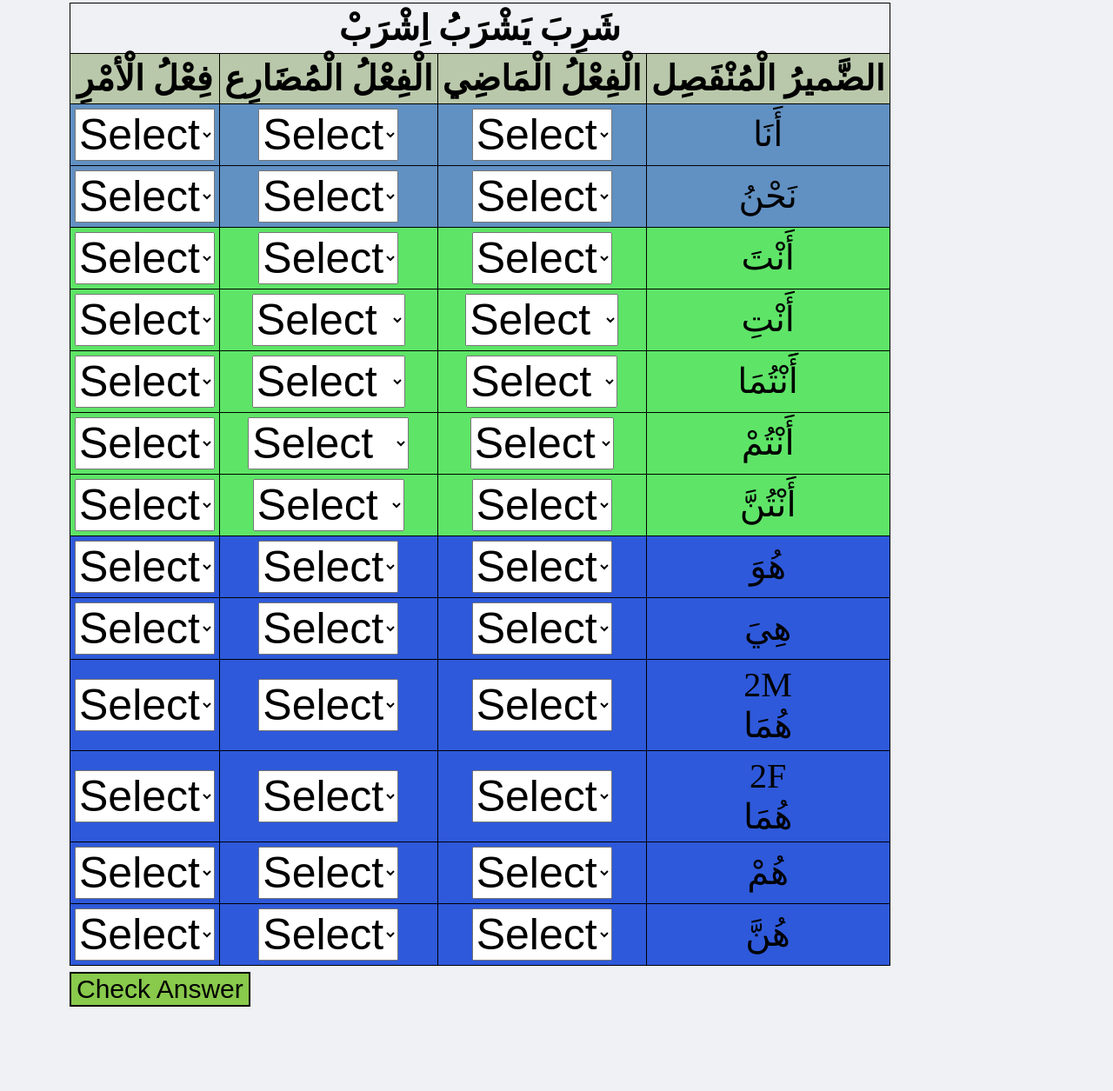
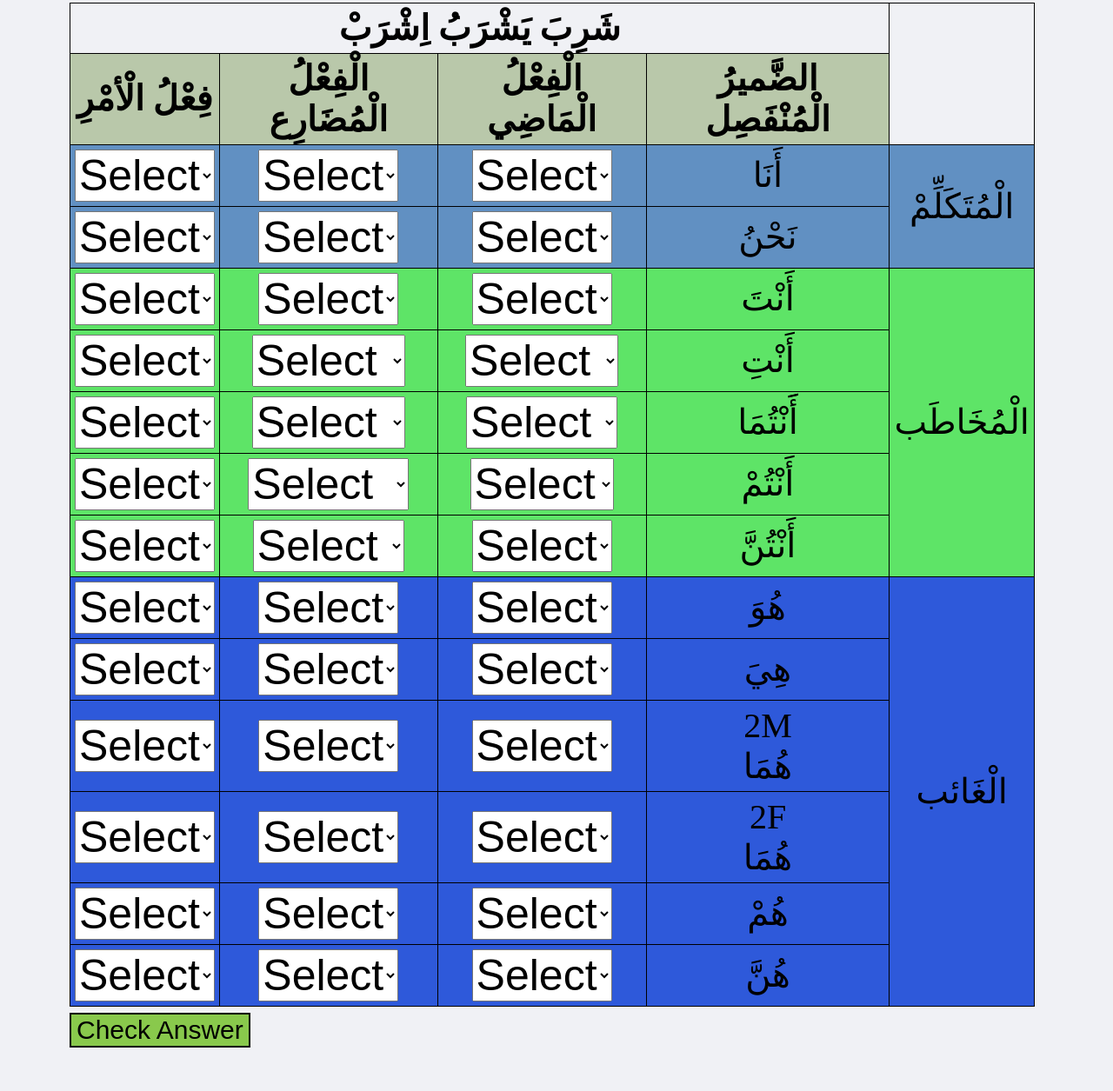
Before and after one commit to ibrahimendire/learn, a plain HTML site: page index.html in a window 1280 px wide. Shown: the part 549-1804 px from the top of the page at 87% size. Drawn offline with Linux system fonts and the light colour scheme.

Commit message:
add new column

```diff
--- a/index.html
+++ b/index.html
@@ -75,6 +75,7 @@
       </td>
 
       <td>أَنَا</td>
+      <td rowspan="2">الْمُتَكَلِّمْ</td>
     </tr>
     <!--**************************************************************************************************-->
     <!--we -->
@@ -151,6 +152,7 @@
         </select>
       </td>
       <td>أَنْتَ</td>
+      <td rowspan="5">الْمُخَاطَب</td>
     </tr>
     <!--**************************************************************************************************-->
     <!--you F-->
@@ -333,6 +335,7 @@
         </select>
       </td>
       <td>هُوَ</td>
+      <td rowspan="6">الْغَائب</td>
     </tr>
     <!--**************************************************************************************************-->
     <!--She-->
@@ -533,6 +536,7 @@
       </td>
 
       <td>أَنَا</td>
+
     </tr>
     <!--we -->
 
```
